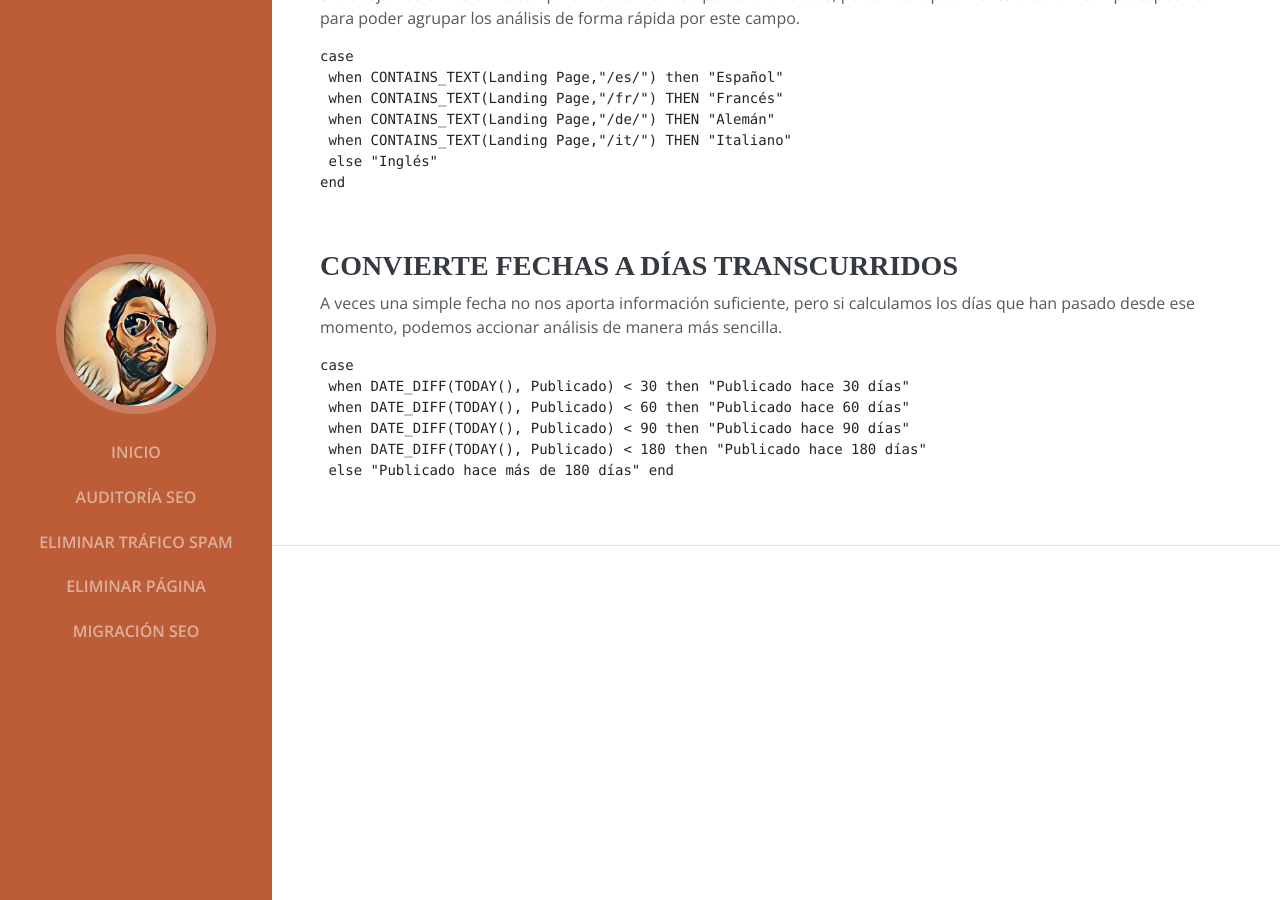
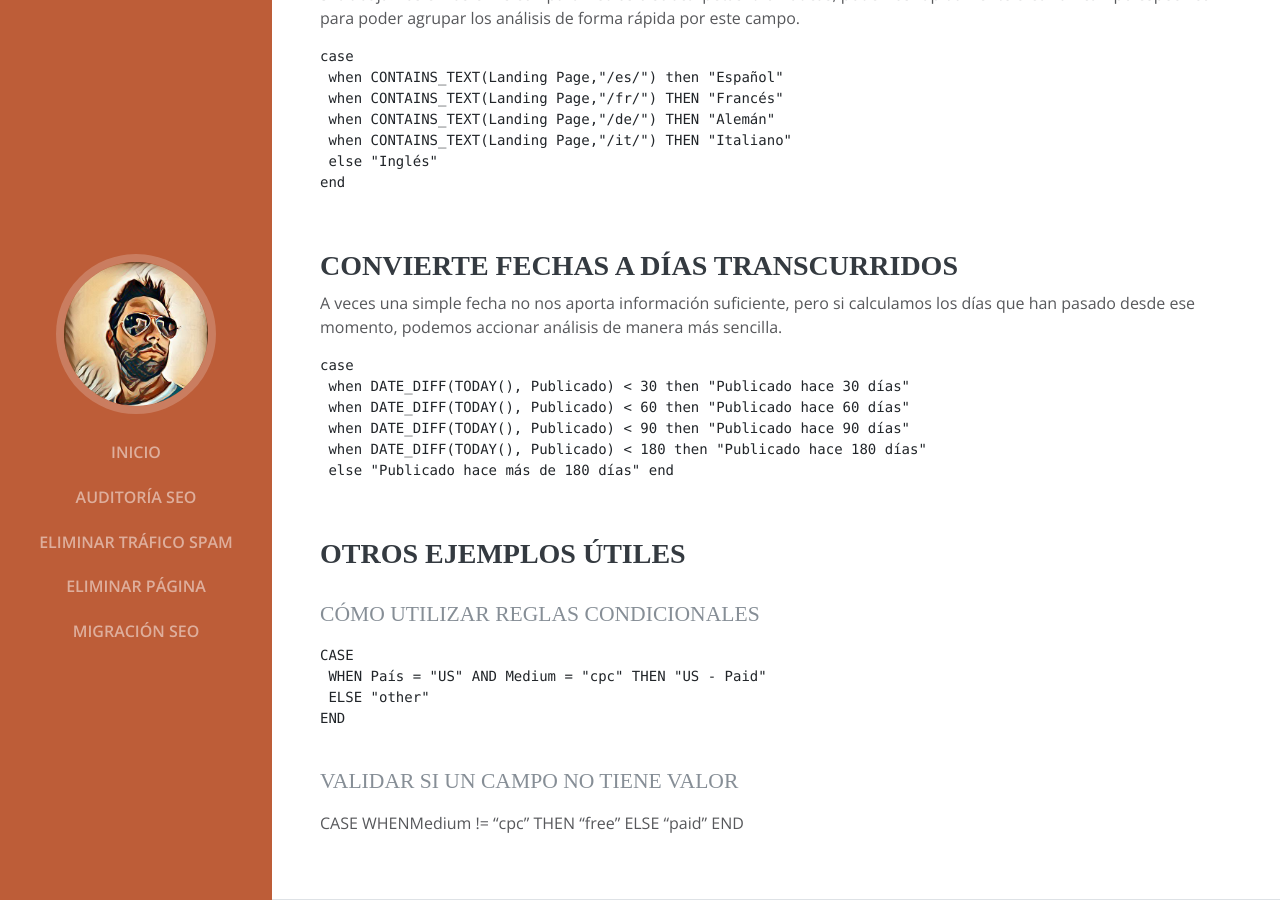
Before and after one commit to Emirodgar/w-chuleta-seo, a Jekyll site: the page built from X - Dashboards/campos-personalizados-data-studio.md, in a window 1280 px wide and 900 px high, scrolled down 1847 px. Built offline with Jekyll 4.4.1, drawn with Linux system fonts in a browser that asks for light colours; some web fonts are replaced; our own code applies the rules of GitHub Pages for plain Markdown files.

Commit message:
X - Dashboards/campos-personalizados-data-studio.md updated from https://stackedit.io/

````diff
--- a/X - Dashboards/campos-personalizados-data-studio.md
+++ b/X - Dashboards/campos-personalizados-data-studio.md
@@ -101,7 +101,22 @@
  when DATE_DIFF(TODAY(), Publicado) < 180 then "Publicado hace 180 días"
  else "Publicado hace más de 180 días" end
 ```
+
+## Otros ejemplos útiles
+
+### Cómo utilizar reglas condicionales
+
+```
+CASE
+ WHEN País = "US" AND Medium = "cpc" THEN "US - Paid"
+ ELSE "other"
+END
+```
+
+### Validar si un campo no tiene valor
+
+CASE WHENMedium != "cpc" THEN "free" ELSE "paid" END
 <!--stackedit_data:
-eyJoaXN0b3J5IjpbMTAyNTUzMjAxOSwtMjA2NzkwNzE4MSwtMT
-gwNzAxMTc5MSwtMTQ0MjYzMzEwNF19
+eyJoaXN0b3J5IjpbNDM5MDY5MzQ2LC0yMDY3OTA3MTgxLC0xOD
+A3MDExNzkxLC0xNDQyNjMzMTA0XX0=
 -->
````
